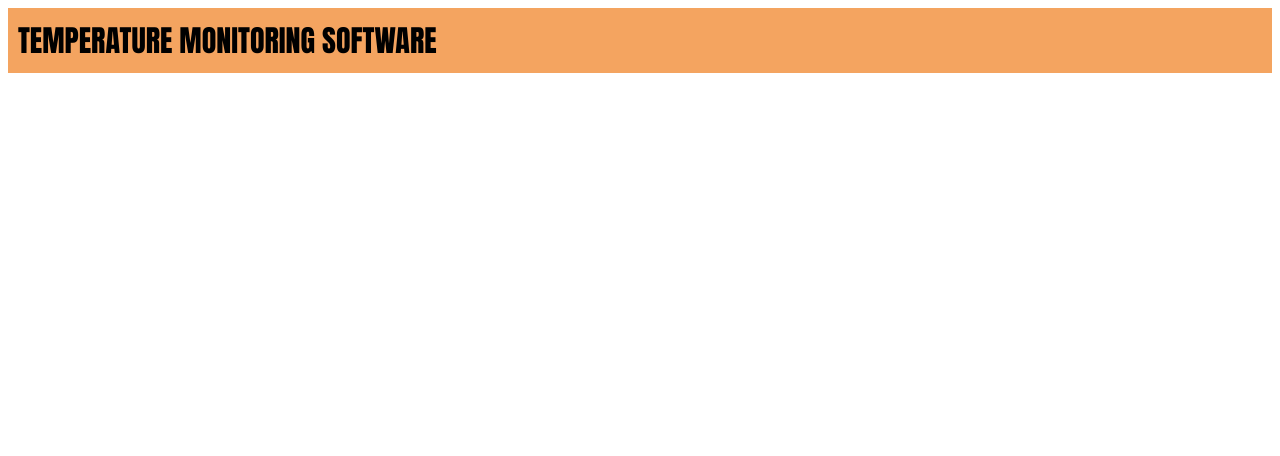
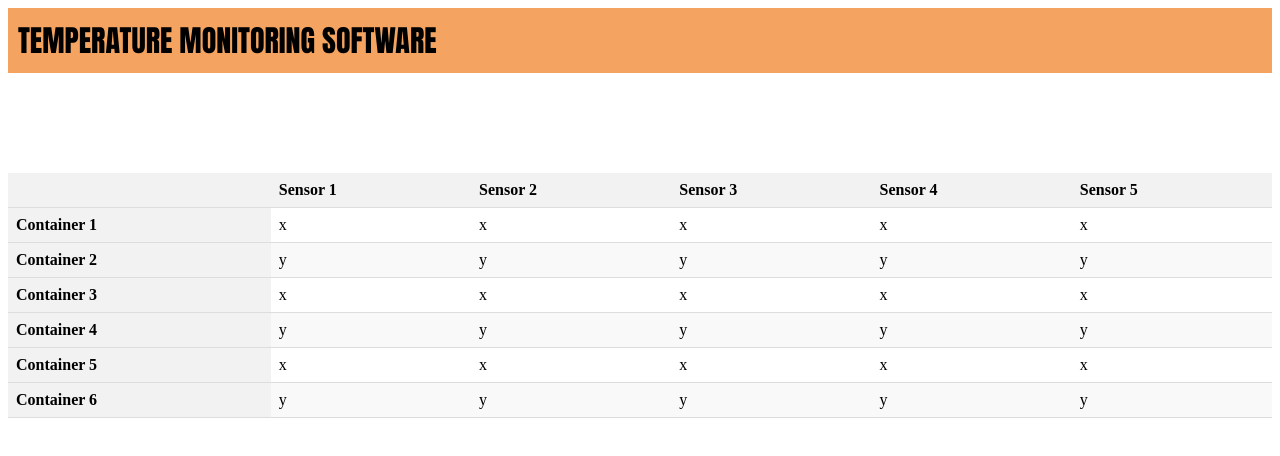
Before and after one commit to barbar4bm/frontend_bd, a React (Create React App) app in the folder index/: page / in a window 1280 px wide. Shown: the top 456 px of the page. Built offline with nearby package versions, Linux system fonts and the light colour scheme.

Commit message:
feat<App>:Add basic MainTable
doesnt consume backend info

```diff
--- /dev/null
+++ b/index/src/App.css
@@ -0,0 +1,7 @@
+.header-container{
+    padding-top: auto;
+}
+
+.table-container{
+    margin-top: 100px;
+}
--- a/index/src/App.js
+++ b/index/src/App.js
@@ -1,11 +1,18 @@
 import React from 'react'
+import MainTable from './components/MainTable';
+import Header from './template/Header';
+import './App.css'
 
-import Header from './template/Header';
 
-const App = () => {
+function App() {
     return (
-        <Header></Header>
-    )
+        <div className='header-container'>
+            <Header/>
+            <div className='table-container'>
+                <MainTable/>
+            </div>
+        </div>
+    );
 }
 
 export default App;
--- /dev/null
+++ b/index/src/components/MainTable.css
@@ -0,0 +1,27 @@
+.MainTable{
+    width: 100%;
+    border-collapse: collapse;
+}
+
+.MainTable th,
+.MainTable td {
+  padding: 8px;
+  text-align: left;
+  border-bottom: 1px solid #ddd;
+}
+
+.MainTable th {
+    background-color: #f2f2f2;
+  }
+
+  .MainTable tbody tr:nth-child(even) {
+    background-color: #f9f9f9;
+  }
+
+  .MainTable tbody tr:hover {
+    background-color: #e9e9e9;
+  }
+
+  .MainTable td:first-child {
+    font-weight: bold;
+  }
--- /dev/null
+++ b/index/src/components/MainTable.js
@@ -0,0 +1,71 @@
+import React from 'react';
+import './MainTable.css'
+
+const MainTable = () => {
+  return (
+    <table className="MainTable">
+      <thead>
+        <tr>
+        <th scope="col"> </th>
+        <th scope="col"> Sensor 1</th>
+        <th scope="col"> Sensor 2</th>
+        <th scope="col"> Sensor 3</th>
+        <th scope="col"> Sensor 4</th>
+        <th scope="col"> Sensor 5</th>
+        </tr>
+      </thead>
+      <tbody>
+        <tr>
+        <th scope="row">Container 1</th>
+        <td>x</td>
+        <td>x</td>
+        <td>x</td>
+        <td>x</td>
+        <td>x</td>
+        </tr>
+        <tr>
+        <th scope="row">Container 2</th>
+        <td>y</td>
+        <td>y</td>
+        <td>y</td>
+        <td>y</td>
+        <td>y</td>
+        </tr>
+        <tr>
+        <th scope="row">Container 3</th>
+        <td>x</td>
+        <td>x</td>
+        <td>x</td>
+        <td>x</td>
+        <td>x</td>
+        </tr>
+        <tr>
+        <th scope="row">Container 4</th>
+        <td>y</td>
+        <td>y</td>
+        <td>y</td>
+        <td>y</td>
+        <td>y</td>
+        </tr>
+        <tr>
+        <th scope="row">Container 5</th>
+        <td>x</td>
+        <td>x</td>
+        <td>x</td>
+        <td>x</td>
+        <td>x</td>
+        </tr>
+        <tr>
+        <th scope="row">Container 6</th>
+        <td>y</td>
+        <td>y</td>
+        <td>y</td>
+        <td>y</td>
+        <td>y</td>
+        </tr>
+      </tbody>
+    </table>
+  );
+};
+
+export default MainTable;
```
